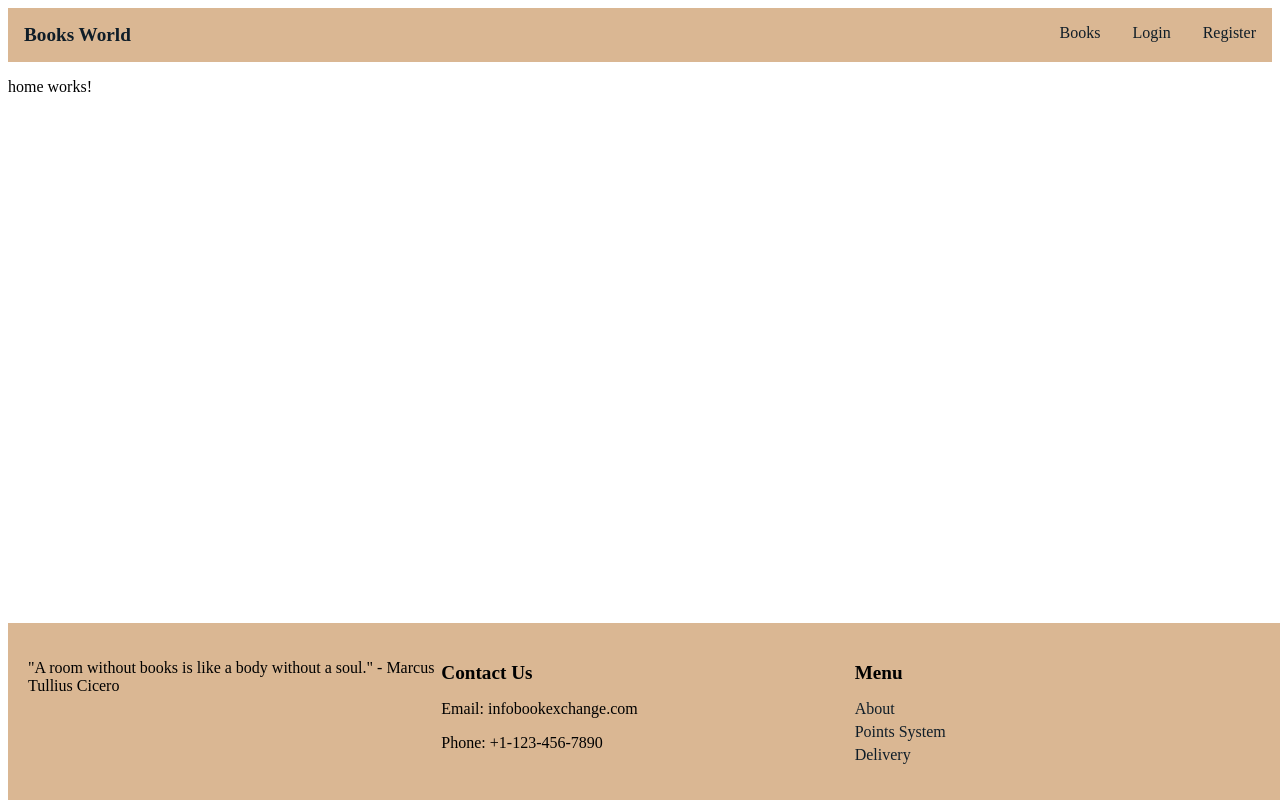
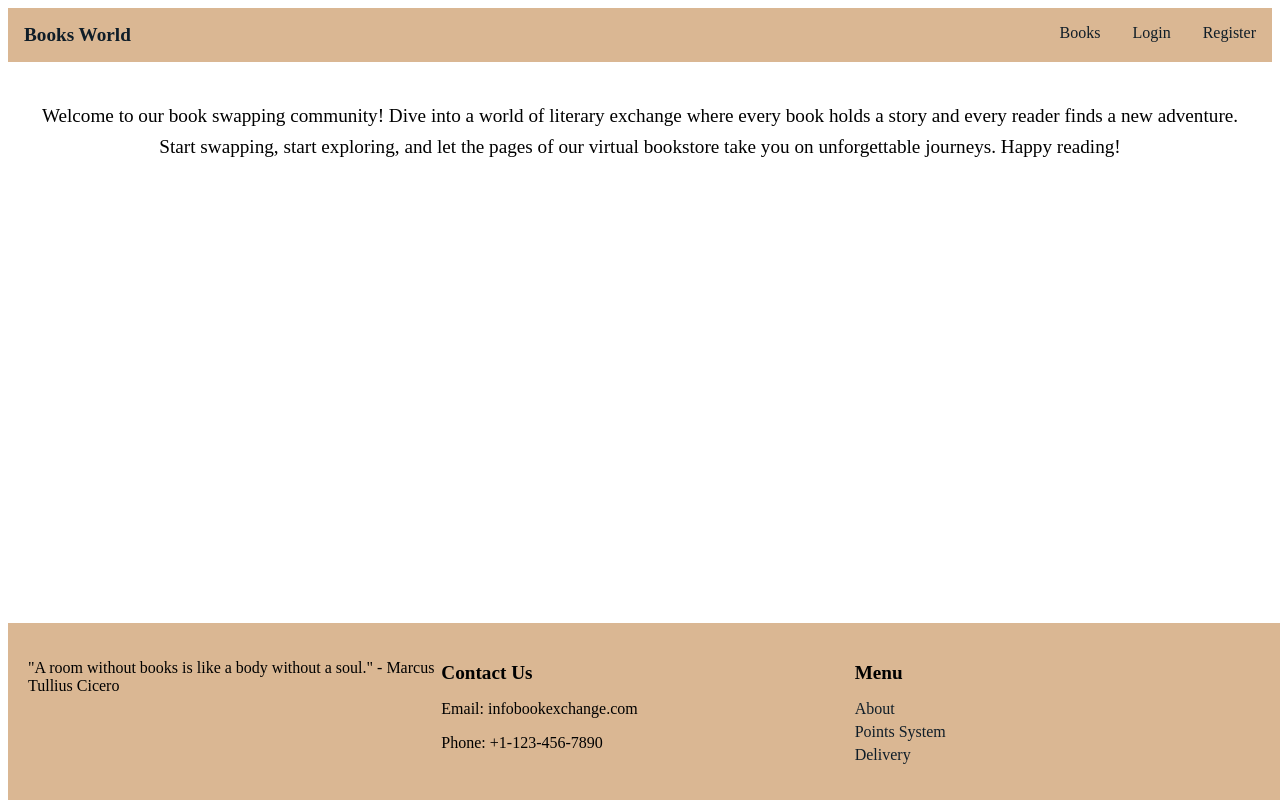
Before and after one commit to dvmitkova/books-world, an Angular app in the folder client/: page /home in a window 1280 px wide. Built offline with nearby package versions, Linux system fonts and the light colour scheme.

Commit message:
Added Homepage Styles

```diff
--- a/client/src/app/components/pages/home/home.component.css
+++ b/client/src/app/components/pages/home/home.component.css
@@ -0,0 +1,20 @@
+body {
+    margin: 0;
+    font-family: Arial, sans-serif;
+  }
+
+  .homepage-container {
+    display: flex;
+    justify-content: center;
+    align-items: center;
+    padding: 20px;
+  }
+
+  .quote {
+    text-align: center;
+  }
+
+  .quote p {
+    font-size: 1.2rem;
+    line-height: 1.6;
+  }
--- a/client/src/app/components/pages/home/home.component.html
+++ b/client/src/app/components/pages/home/home.component.html
@@ -1 +1,5 @@
-<p>home works!</p>
+<div class="homepage-container">
+    <div class="quote">
+      <p>Welcome to our book swapping community! Dive into a world of literary exchange where every book holds a story and every reader finds a new adventure. Start swapping, start exploring, and let the pages of our virtual bookstore take you on unforgettable journeys. Happy reading!</p>
+    </div>
+  </div>
```
